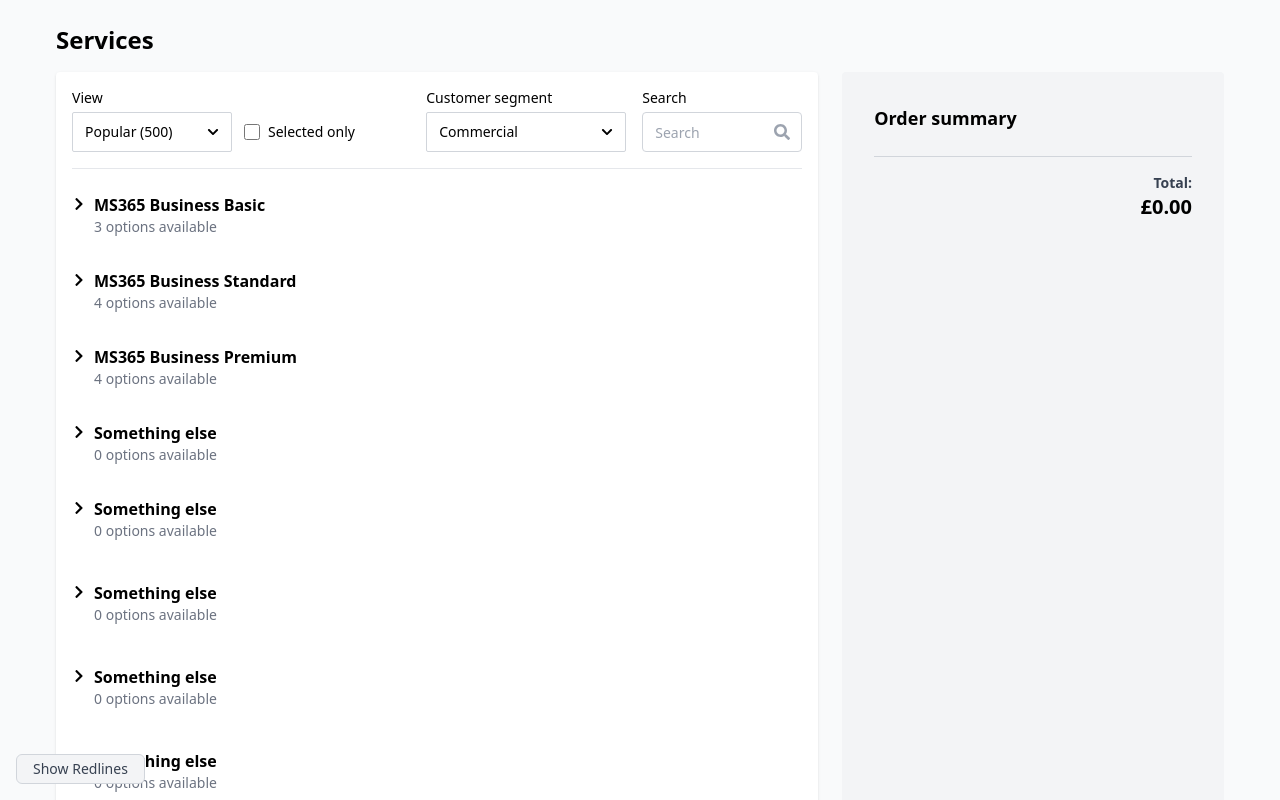
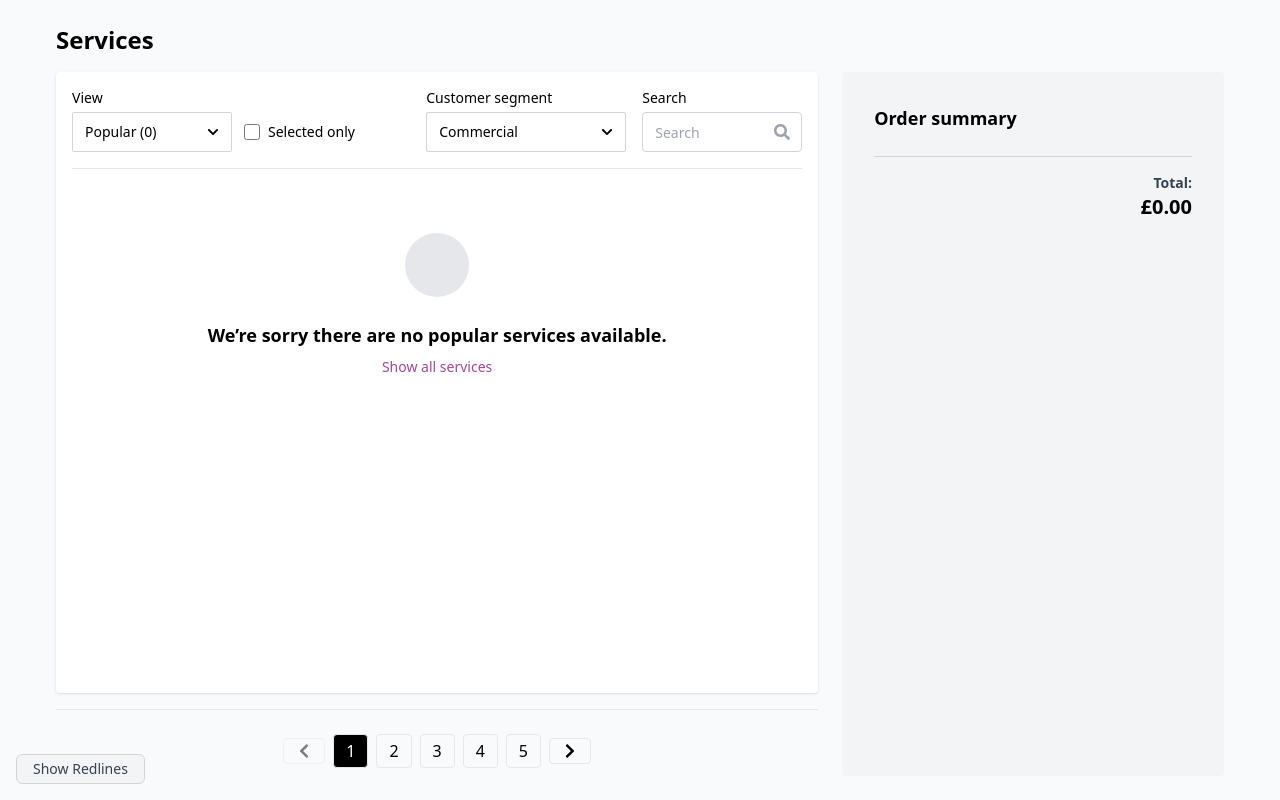
Before and after one commit to ellroberts/bi-directional-v3-public, a React (Vite) app: page / in a window 1280 px wide. Shown: the top 800 px of the page. Built offline with nearby package versions, Linux system fonts and the light colour scheme.

Commit message:
added empty state

```diff
--- a/src/App.jsx
+++ b/src/App.jsx
@@ -36,11 +36,11 @@ function AppContent() {
   setSelectedOnly={setSelectedOnly}
 />
 
+             {/* Plan content */}
+             <LeftPanel view={view} setView={setView} selectedOnly={selectedOnly} />
 
-              {/* Plan content */}
-              <LeftPanel view={view} selectedOnly={selectedOnly} />
-
-              {[1, 2, 3, 4, 5].map((i) => (
+{view !== "popular" &&
+  [1, 2, 3, 4, 5].map((i) => (
     <ItemGroup
       key={`placeholder-${i}`}
       group={{
@@ -50,6 +50,7 @@ function AppContent() {
       }}
     />
   ))}
+
             </div>
 
             {/* Pagination only in left column */}
--- a/src/components/LeftPanel.jsx
+++ b/src/components/LeftPanel.jsx
@@ -1,5 +1,4 @@
-
-import React, { useState } from "react";
+import React from "react";
 import { usePlan } from "./PlanContext";
 import ItemGroup from "./ItemGroup";
 
@@ -17,8 +16,8 @@ const data = [
     name: "MS365 Business Standard",
     id: "standard",
     options: [
-      { id: "standard-1", term: "Monthly", billing: "Monthly", price: 7, min: 10, max: 50, },
-      { id: "standard-2", term: "Monthly", billing: "Annual", price: 7, min: 0, },
+      { id: "standard-1", term: "Monthly", billing: "Monthly", price: 7, min: 10, max: 50 },
+      { id: "standard-2", term: "Monthly", billing: "Annual", price: 7, min: 0 },
       { id: "standard-3", term: "Annual", billing: "Monthly", price: 7, min: 0 },
       { id: "standard-4", term: "Annual", billing: "Annual", price: 7, min: 0 },
     ],
@@ -45,7 +44,29 @@ const data = [
   },
 ];
 
-export default function LeftPanel() {
+export default function LeftPanel({ view, setView, selectedOnly }) {
+  if (view === "popular") {
+    return (
+      <div className="flex flex-col items-center justify-center bg-white text-center p-10 rounded-md">
+        {/* Grey circular placeholder */}
+        <div className="w-16 h-16 rounded-full bg-gray-200 mb-6" />
+
+        {/* Heading */}
+        <div className="text-lg font-semibold text-black mb-2">
+          We’re sorry there are no popular services available.
+        </div>
+
+        {/* Action link */}
+        <button
+          onClick={() => setView("all")}
+          className="text-[#A34796] text-sm font-medium hover:underline"
+        >
+          Show all services
+        </button>
+      </div>
+    );
+  }
+
   return (
     <div>
       {data.map((group) => (
--- a/src/components/ui/ViewSelect.jsx
+++ b/src/components/ui/ViewSelect.jsx
@@ -4,7 +4,7 @@ import * as Popover from "@radix-ui/react-popover";
 import { FaChevronDown } from "react-icons/fa";
 
 const VIEW_OPTIONS = [
-  { label: "Popular (500)", value: "popular" },
+  { label: "Popular (0)", value: "popular" },
   { label: "All (1000)", value: "all" },
 ];
 
```
Lines whose indentation alone changed are shown as unchanged.
